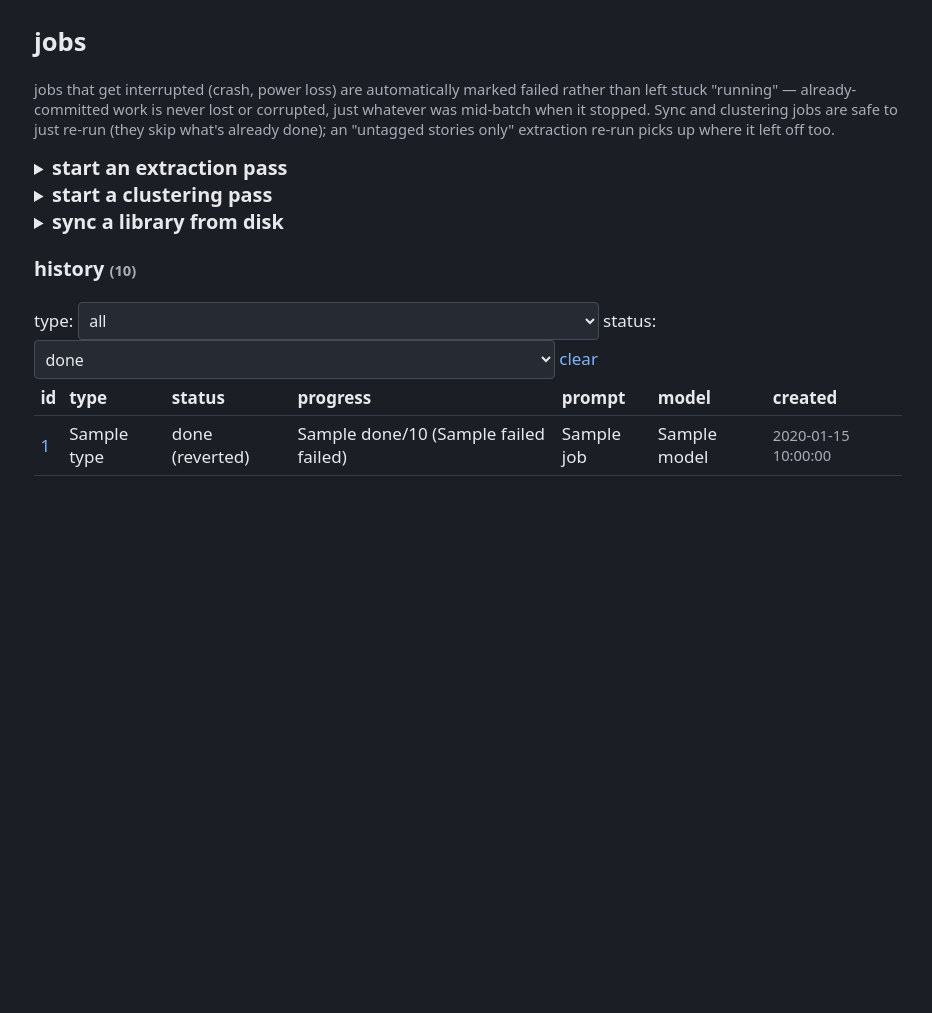
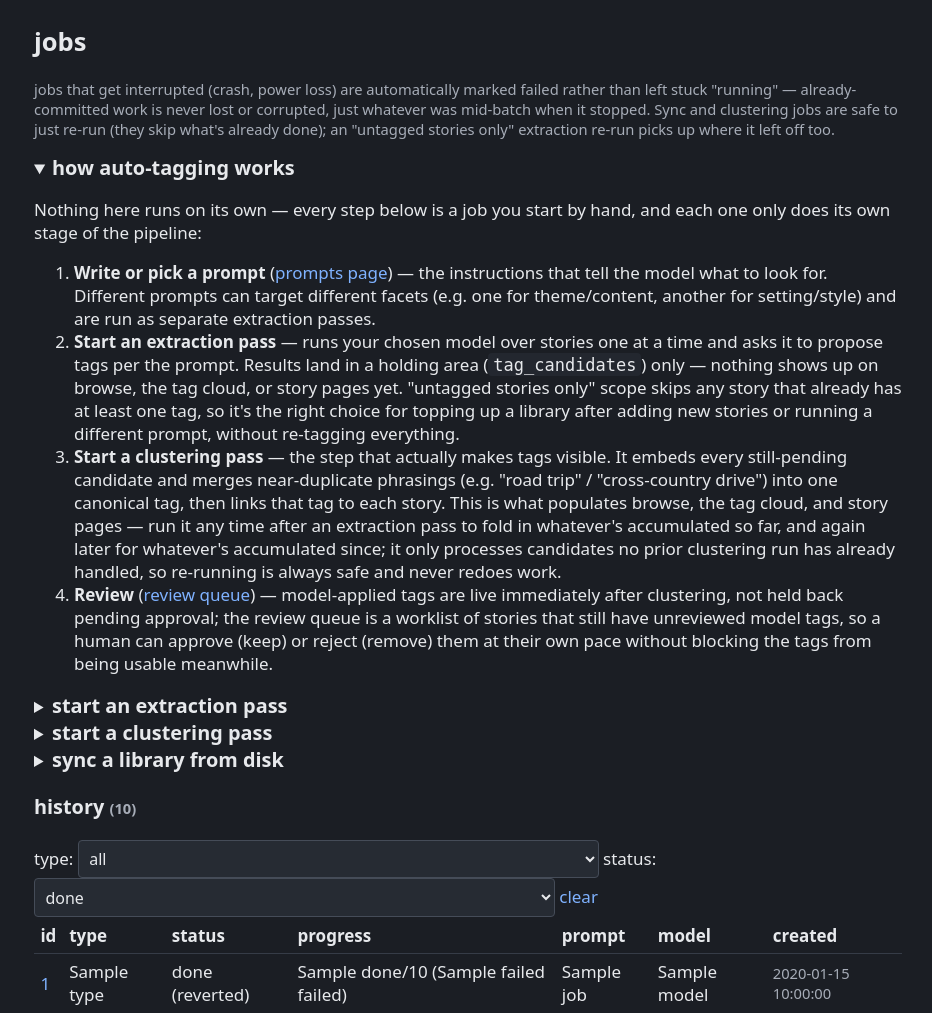
Before and after one commit to randyau/storyindex, a Flask app: template src/storyindex/templates/jobs.html in a window 1280 px wide. Shown: the part 72-1085 px from the top of the page, without its empty margins (172-1104 px from the left). Before the commit the page ends 548 px from the top, so only its background shows below. Run offline with Flask 3, Linux system fonts and the light colour scheme; the template is opened without the code that fills it: most values are stand-ins (such as "Sample title", 1, 10 or a date in 2020).

Commit message:
Explain the extract/cluster/review pipeline in the jobs UI
The jobs page listed three job forms with no framing for how they fit
together, so it wasn't clear that extraction alone does nothing visible
(candidates only) until a clustering pass links them into real tags, or
that clustering is a manual, repeatable, incremental step rather than
something that runs automatically after extraction.

Also fixes a real bug surfaced by writing this up: a finished extract
job's "review the tags this job proposed" link pointed at
/review?job_id=<extract job id>, but story_tags.job_id is only ever set
by the cluster job that links a tag - that link was always empty. Done
extract jobs now point at starting a clustering pass instead; the review
link moved to where it actually resolves, a finished cluster job.

Co-Authored-By: Claude Sonnet 5 <noreply@anthropic.com>
Claude-Session: https://claude.ai/code/session_01AmVMncjy7DqME6cG48mgMM

```diff
--- a/src/storyindex/templates/jobs.html
+++ b/src/storyindex/templates/jobs.html
@@ -5,8 +5,42 @@
 <h2>jobs</h2>
 <p class="muted">jobs that get interrupted (crash, power loss) are automatically marked failed rather than left stuck "running" — already-committed work is never lost or corrupted, just whatever was mid-batch when it stopped. Sync and clustering jobs are safe to just re-run (they skip what's already done); an "untagged stories only" extraction re-run picks up where it left off too.</p>
 
+<details open>
+<summary><h3 style="display:inline">how auto-tagging works</h3></summary>
+<p>Nothing here runs on its own — every step below is a job you start by hand, and each one only does its own stage of the pipeline:</p>
+<ol>
+  <li>
+    <strong>Write or pick a prompt</strong> (<a href="{{ url_for('prompts_list') }}">prompts page</a>) — the instructions
+    that tell the model what to look for. Different prompts can target different facets (e.g. one for
+    theme/content, another for setting/style) and are run as separate extraction passes.
+  </li>
+  <li>
+    <strong>Start an extraction pass</strong> — runs your chosen model over stories one at a time and asks it to
+    propose tags per the prompt. Results land in a holding area (<code>tag_candidates</code>) only — nothing
+    shows up on browse, the tag cloud, or story pages yet. "untagged stories only" scope skips any story that
+    already has at least one tag, so it's the right choice for topping up a library after adding new stories or
+    running a different prompt, without re-tagging everything.
+  </li>
+  <li>
+    <strong>Start a clustering pass</strong> — the step that actually makes tags visible. It embeds every
+    still-pending candidate and merges near-duplicate phrasings (e.g. "road trip" / "cross-country drive") into one
+    canonical tag, then links that tag to each story. This is what populates browse, the tag cloud, and story
+    pages — run it any time after an extraction pass to fold in whatever's accumulated so far, and again later
+    for whatever's accumulated since; it only processes candidates no prior clustering run has already handled,
+    so re-running is always safe and never redoes work.
+  </li>
+  <li>
+    <strong>Review</strong> (<a href="{{ url_for('review_queue') }}">review queue</a>) — model-applied tags are
+    live immediately after clustering, not held back pending approval; the review queue is a worklist of stories
+    that still have unreviewed model tags, so a human can approve (keep) or reject (remove) them at their own
+    pace without blocking the tags from being usable meanwhile.
+  </li>
+</ol>
+</details>
+
 <details>
 <summary><h3 style="display:inline">start an extraction pass</h3></summary>
+<p class="muted">step 2 above — proposes candidate tags into the holding area; run a clustering pass afterward to make them visible.</p>
 <form method="post" action="{{ url_for('create_extract_job') }}">
   <label>prompt:
     <select name="prompt_id">
@@ -29,7 +63,7 @@
 
 <details>
 <summary><h3 style="display:inline">start a clustering pass</h3></summary>
-<p class="muted">folds any pending tag_candidates into the canonical tag vocabulary.</p>
+<p class="muted">step 3 above — folds any pending tag_candidates into the canonical tag vocabulary and links them to stories. Safe to re-run any time; only processes what's newly pending.</p>
 <form method="post" action="{{ url_for('create_cluster_job') }}">
   <label>embedding model: <input type="text" name="model" value="{{ settings.default_embed_model }}" style="width:14rem"></label>
   <input type="submit" value="start">
@@ -38,6 +72,7 @@
 
 <details>
 <summary><h3 style="display:inline">sync a library from disk</h3></summary>
+<p class="muted">step 0, before any of the above — brings story files from disk into the database so there's something to tag.</p>
 <p class="muted">re-walks an archive folder and upserts every story page — safe to re-run, reports new/changed stories.</p>
 
 <form method="post" action="{{ url_for('create_sync_job') }}" id="sync-form">
```
Also changed, not shown: src/storyindex/templates/job_detail.html (+6 -1 lines), tests/test_app_prompts_jobs.py (+35 -0 lines).
